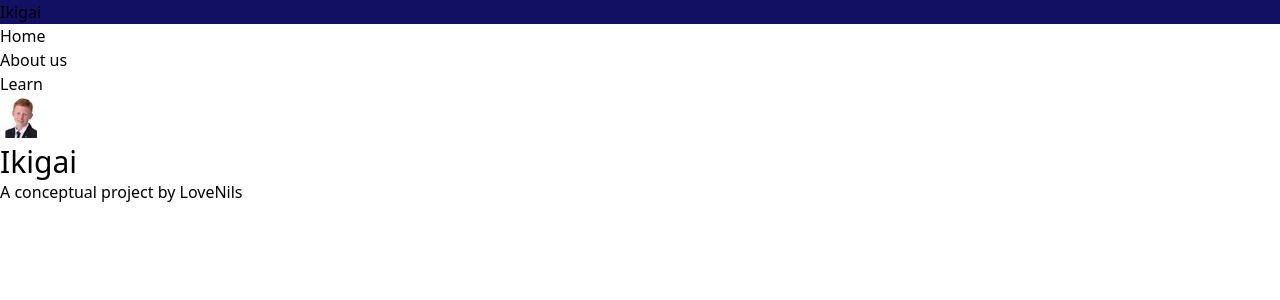
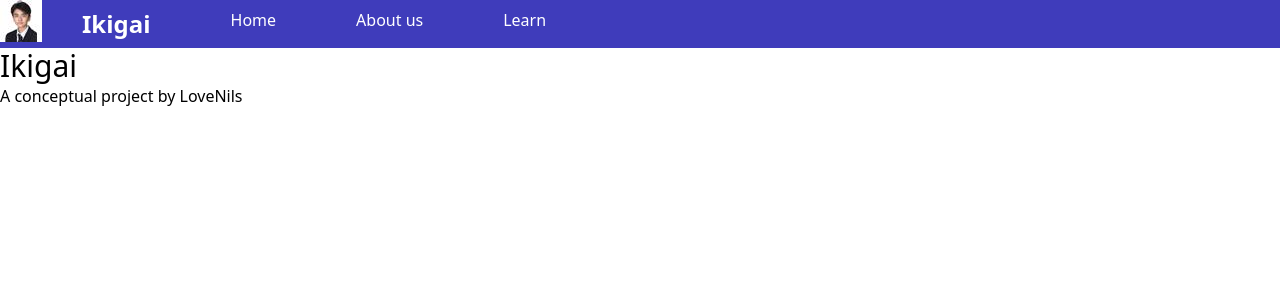
Before and after one commit to OHBOYILOVEHTML/ikigai-website1, a Next.js app: page / in a window 1280 px wide. Shown: the top 300 px of the page. Built offline with nearby package versions, Linux system fonts and the light colour scheme.

Commit message:
Navbar is better

```diff
--- a/components/NavBar.js
+++ b/components/NavBar.js
@@ -1,16 +1,20 @@
 // James Make Edits in Here- Create the Navbar- https://tailwindcss.com/docs/installation (See this for styling details)
 import Image from 'next/image'
-import profilepic from '/components/profilepic.aspx.jpg'
+import profilepic from '/components/profilepic.jpeg'
 export default function NavBar() {
 
     return (
         <>
-          <div>
-            <h1 className="bg-midnight">Ikigai</h1>
-            <h2>Home</h2>
-            <h2>About us</h2>
-            <h2>Learn</h2>
-            <Image src={profilepic}/>
+          <div className="bg-purple z-1 flex flex-row">
+            <div className="">
+              <Image src={profilepic} className=""/>
+            </div>
+            <div className="text-white flex flex-row py-2 items-stretch">
+              <h1 className="font-bold px-10 text-2xl">Ikigai</h1>
+              <h2 className="hover:font-bold px-10">Home</h2>
+              <h2 className="hover:font-bold px-10">About us</h2>
+              <h2 className="hover:font-bold px-10">Learn</h2>
+            </div>
           </div>
         </>
     )
--- a/tailwind.config.js
+++ b/tailwind.config.js
@@ -17,6 +17,7 @@ module.exports = {
       'silver': '#ecebff',
       'bubble-gum': '#ff77e9',
       'bermuda': '#78dcca',
+      'yellow': '#ffff00',
     },
   },
   plugins: [],
```
Also changed, not shown: components/profilepic.aspx.jpg (deleted), components/profilepic.jpeg (added).
